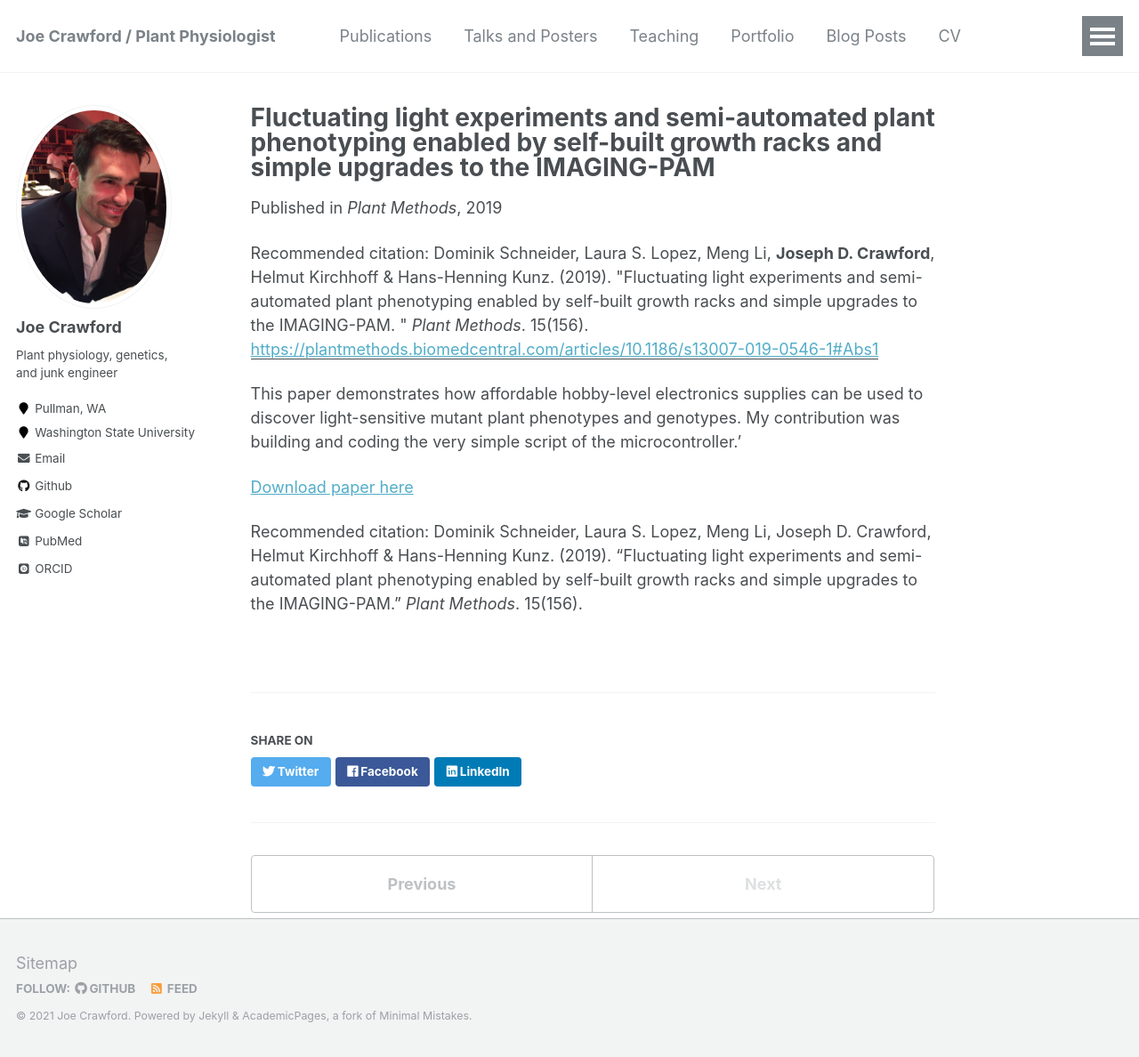
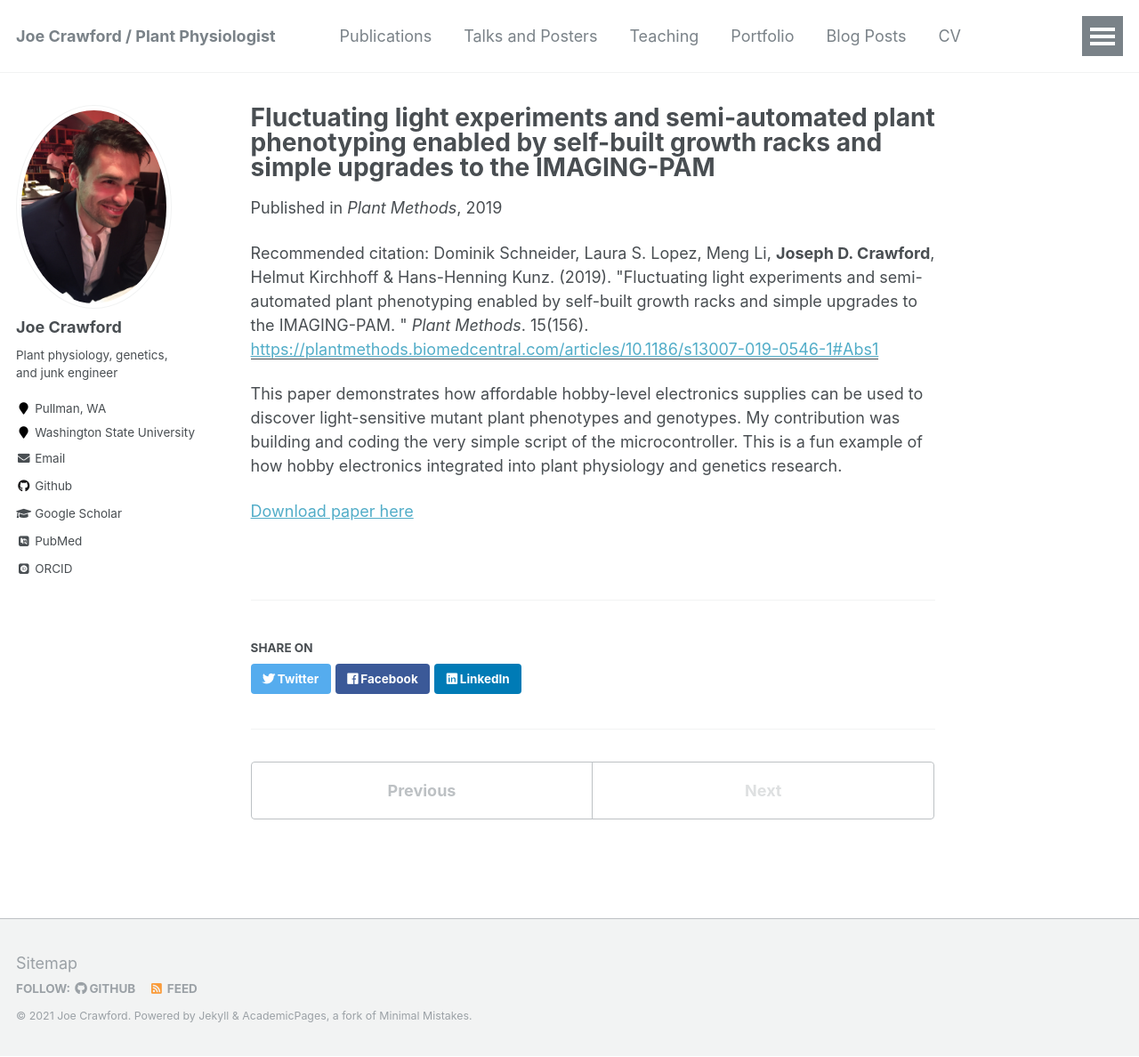
Before and after one commit to plant-physio/plant-physio.github.io, a Jekyll site: the page built from _publications/2009-10-01-paper-title-number-1.md, in a window 1280 px wide and 1188 px high. Shown: the whole window at 89% size. Built offline with Jekyll 4.4.1, drawn with Linux system fonts in a browser that asks for light colours; some web fonts are replaced.

Commit message:
updated the summary blurb

```diff
--- a/_publications/2009-10-01-paper-title-number-1.md
+++ b/_publications/2009-10-01-paper-title-number-1.md
@@ -9,8 +9,6 @@ paperurl: 'https://plantmethods.biomedcentral.com/articles/10.1186/s13007-019-05
 
 citation: 'Dominik Schneider, Laura S. Lopez, Meng Li, <b>Joseph D. Crawford</b>, Helmut Kirchhoff & Hans-Henning Kunz. (2019). &quot;Fluctuating light experiments and semi-automated plant phenotyping enabled by self-built growth racks and simple upgrades to the IMAGING-PAM. &quot; <i>Plant Methods</i>. 15(156).'
 ---
-This paper demonstrates how affordable hobby-level electronics supplies can be used to discover light-sensitive mutant plant phenotypes and genotypes. My contribution was building and coding the very simple script of the microcontroller.'
+This paper demonstrates how affordable hobby-level electronics supplies can be used to discover light-sensitive mutant plant phenotypes and genotypes. My contribution was building and coding the very simple script of the microcontroller. This is a fun example of how hobby electronics integrated into plant physiology and genetics research.
 
 [Download paper here](https://plantmethods.biomedcentral.com/articles/10.1186/s13007-019-0546-1#Abs1)
-
-Recommended citation: Dominik Schneider, Laura S. Lopez, Meng Li, Joseph D. Crawford, Helmut Kirchhoff & Hans-Henning Kunz. (2019). "Fluctuating light experiments and semi-automated plant phenotyping enabled by self-built growth racks and simple upgrades to the IMAGING-PAM." <i>Plant Methods</i>. 15(156).
```
